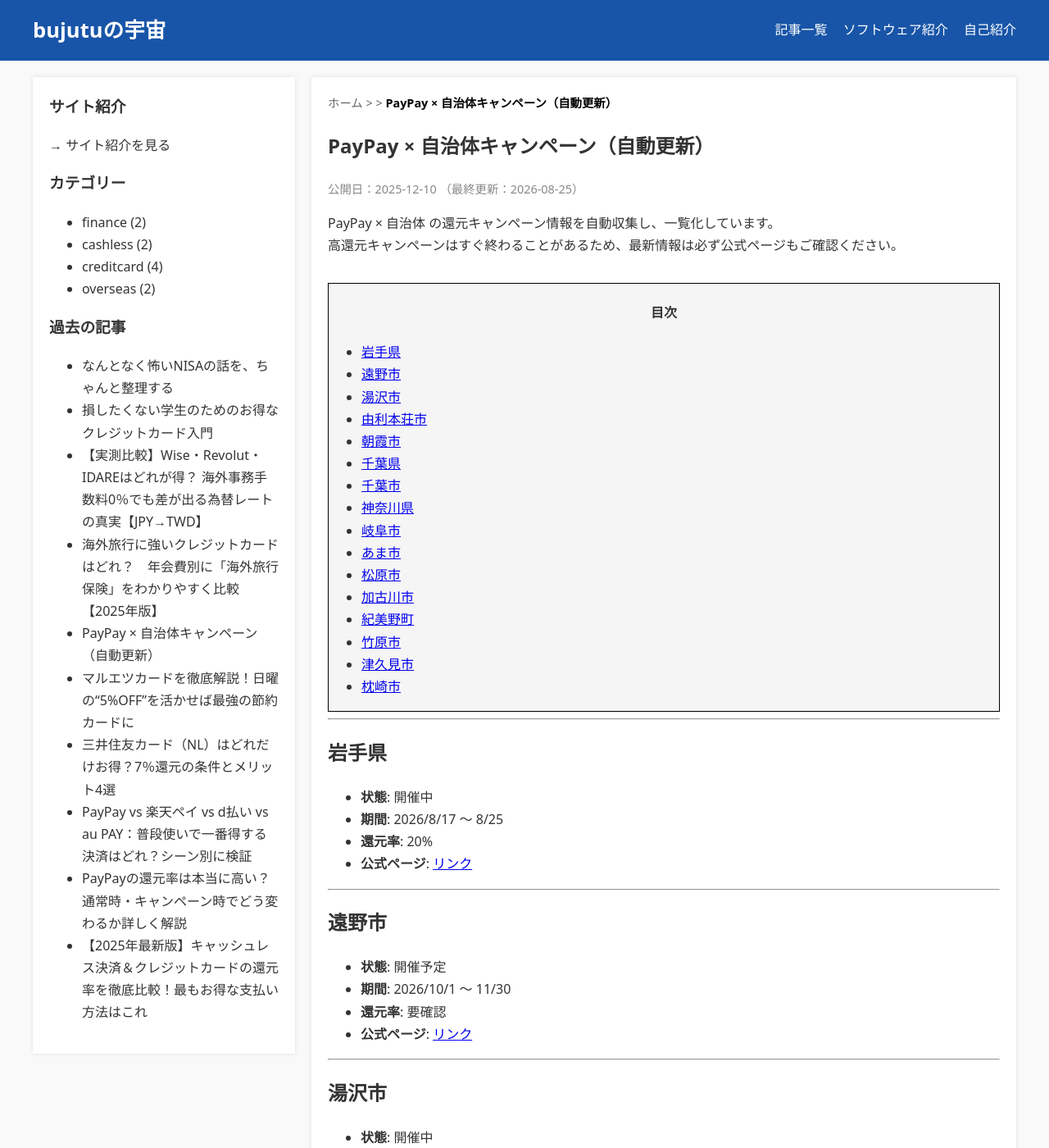
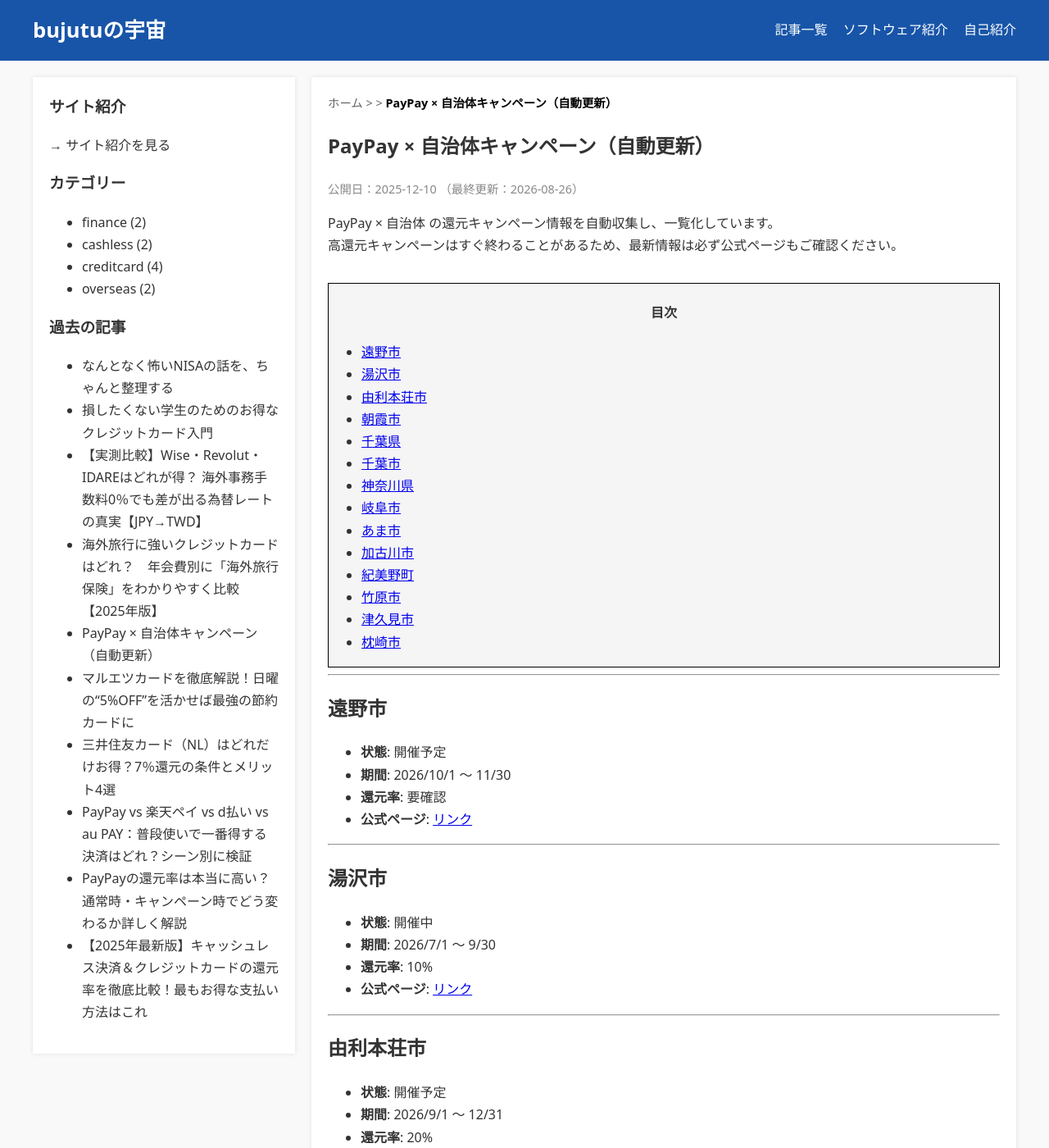
Before and after one commit to bujutu/bujutu.github.io, a Jekyll site: the page built from _posts/2025-12-10-paypay-campaigns.md, in a window 1280 px wide and 1400 px high. Shown: the whole window at 82% size. Built offline with Jekyll 4.4.1, drawn with Linux system fonts in a browser that asks for light colours; some of the changed text lies outside the part shown.

Commit message:
Auto-update PayPay campaigns

```diff
--- a/_posts/2025-12-10-paypay-campaigns.md
+++ b/_posts/2025-12-10-paypay-campaigns.md
@@ -1,7 +1,7 @@
 ---
 title: "PayPay × 自治体キャンペーン（自動更新）"
 layout: post
-last_modified_at: 2026-08-25 09:29:58
+last_modified_at: 2026-08-26 09:35:28
 description: "PayPayと自治体のポイント還元キャンペーン一覧（自動更新）。"
 tags: [paypay, 自治体, キャンペーン, 自動更新]
 ---
@@ -16,15 +16,6 @@ PayPay × 自治体 の還元キャンペーン情報を自動収集し、一覧
 ---
 
 
-
-## 岩手県
-
-- **状態**: 開催中
-- **期間**: 2026/8/17 〜 8/25
-- **還元率**: 20%
-- **公式ページ**: [リンク](https://paypay.ne.jp/event/iwate-pref-20260817/)
-
----
 
 ## 遠野市
 
@@ -102,17 +93,8 @@ PayPay × 自治体 の還元キャンペーン情報を自動収集し、一覧
 
 - **状態**: 開催予定
 - **期間**: 2026/9/1 〜 9/30
-- **還元率**: 要確認
-- **公式ページ**: [リンク](https://paypay.ne.jp/notice/20260715/cp-jichitai/)
-
----
-
-## 松原市
-
-- **状態**: 開催中
-- **期間**: 2026/8/1 〜 8/25
-- **還元率**: 20%
-- **公式ページ**: [リンク](https://paypay.ne.jp/event/osaka-matsubara-city/)
+- **還元率**: 10%
+- **公式ページ**: [リンク](https://paypay.ne.jp/event/aichi-ama-city-20260901/)
 
 ---
 
```
Also changed, not shown: other parts of _posts/2025-12-10-paypay-campaigns.md (+6 -6 lines).
